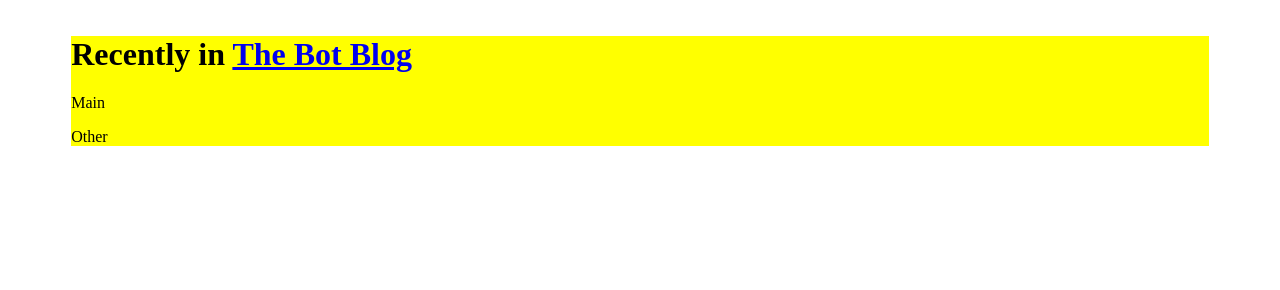
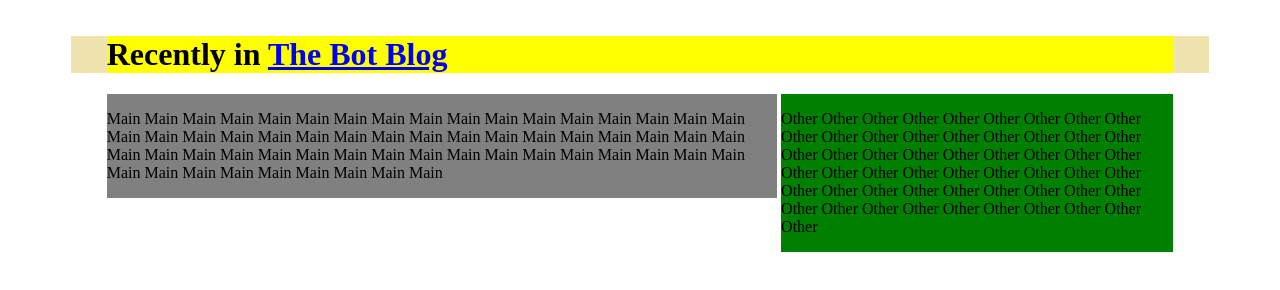
Before and after one commit to hunkyua/FrontendRepository, a plain HTML site: page Responsive Web Design/index.html in a window 1280 px wide. Drawn offline with Linux system fonts and the light colour scheme.

Commit message:
fixed style

```diff
--- a/Responsive Web Design/index.html
+++ b/Responsive Web Design/index.html
@@ -9,10 +9,18 @@
 	<div class="blog section">
 	<h1 class="lede">Recently in <a href="#">The Bot Blog</a></h1>
 	<div class="main">
-	<p>Main</p>
+	<p>Main Main Main Main Main Main Main Main Main Main Main Main
+		Main Main Main Main Main Main Main Main Main Main Main Main
+		 Main Main Main Main Main Main Main Main Main Main Main Main
+		  Main Main Main Main Main Main Main Main Main Main Main Main
+		   Main Main Main Main Main Main Main Main Main Main Main Main</p>
 	</div><!--/end.main-->
 	<div class="other">
-	<p>Other</p>
+	<p>Other Other Other Other Other Other Other Other Other Other Other
+		Other Other Other Other Other Other Other Other Other Other Other
+		 Other Other Other Other Other Other Other Other Other Other Other
+		  Other Other Other Other Other Other Other Other Other Other Other
+		   Other Other Other Other Other Other Other Other Other Other Other</p>
 	</div><!--/end.other-->
 	</div><!--/end.blog.section-->
 	</div><!--/end.#page-->
--- a/Responsive Web Design/style.css
+++ b/Responsive Web Design/style.css
@@ -6,18 +6,18 @@
 
 .blog {
 	margin: 0 auto 53px;
-	width: 93,75%;  /* 900px / 960px */
+	width: 93.75%;  /* 900px / 960px */
 	background-color: yellow;
 }
 
-.blog.main {
+.blog .main {
 	float: left;
-	width: 62,88%;  /* 566px / 900px */
+	width: 62.88%;  /* 566px / 900px */
 	background-color: grey;
 }
 
-.blog.other {
+.blog .other {
 	float: right;
-	width: 36,77; /* 331px / 900px */
+	width: 36.77%; /* 331px / 900px */
 	background-color: green;
 }
```
